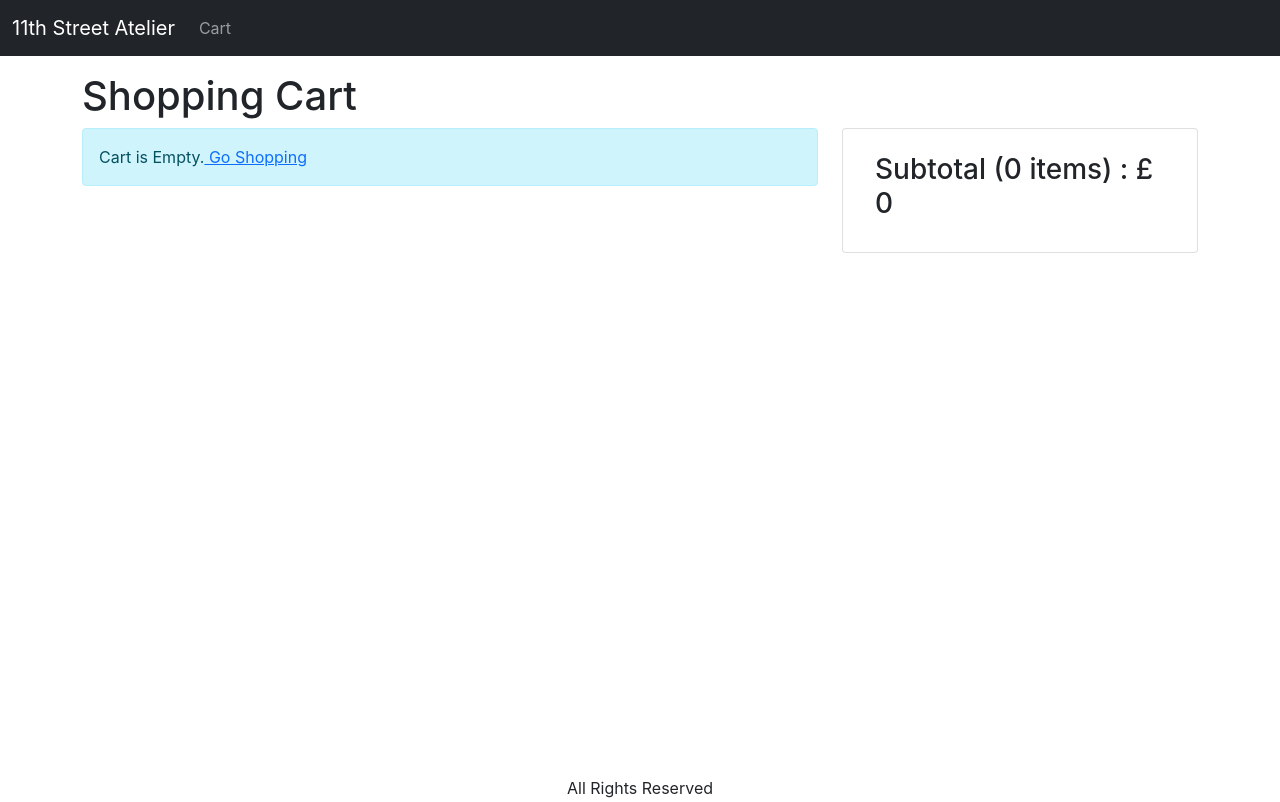
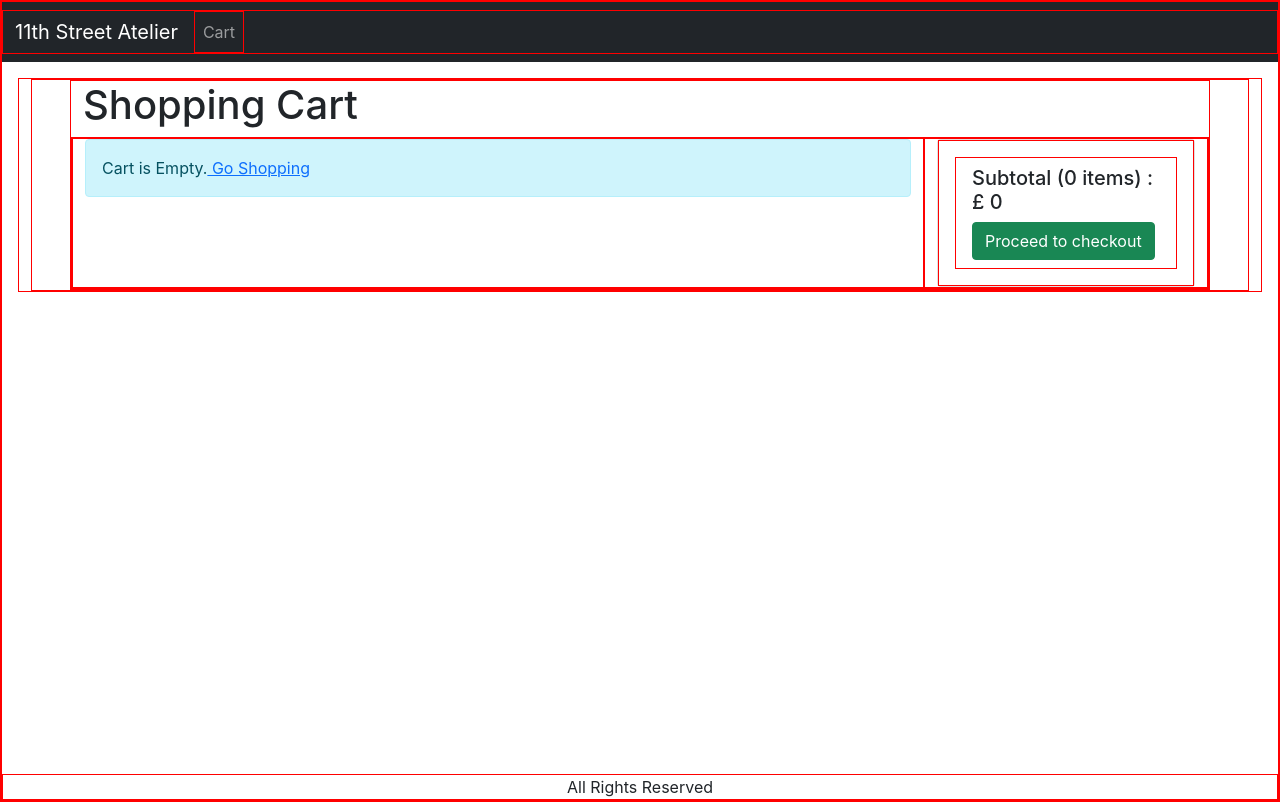
Before and after one commit to samienaseem/Ecomm_React, a React (Create React App) app in the folder frontend/: page /cart in a window 1280 px wide. Built offline with nearby package versions, Linux system fonts and the light colour scheme.

Commit message:
Cart screen bootstrap

```diff
--- a/frontend/src/Screens/CartScreen.js
+++ b/frontend/src/Screens/CartScreen.js
@@ -1,6 +1,6 @@
 import { useContext } from "react"
 import Card from 'react-bootstrap/Card'
-import Button from "react-bootstrap/esm/Button"
+import Button from 'react-bootstrap/esm/Button'
 import Col from "react-bootstrap/esm/Col"
 import Container from "react-bootstrap/esm/Container"
 import Row from "react-bootstrap/esm/Row"
@@ -16,6 +16,13 @@ export default function CartScreen() {
     const {cart:{ cartItems },
     }=state
     console.log(cartItems)
+
+    const UpdateCartHandler=(item,quantity)=>{
+        alert({'quantity': quantity})
+    }
+    const UpdateCartHandler1 = (item, quantity) => {
+      alert("minus one ")
+    };
     return (
       <div>
         <Container>
@@ -25,7 +32,7 @@ export default function CartScreen() {
           <h1>Shopping Cart</h1>
 
           <Row>
-            <Col md={8}>
+            <Col md={9}>
               {cartItems.length === 0 ? (
                 <MessageBox>
                   Cart is Empty.
@@ -42,9 +49,41 @@ export default function CartScreen() {
                             src={item.image}
                             alt={item.name}
                           />{' '}
-                          <Link to={`/product/${item.slug}`}>{item.name}</Link>
+                          {/* <Link to={`/product/${item.slug}`}>{item.name}</Link> */}
                         </Col>
-                        <Col md={3}>
+                        {/* -------MyVersion---------- */}
+                        <Col md={8}>
+                          <Row>
+                            <Col md={12} className="cartItemTitle">
+                              <Link to={`/product/${item.slug}`}>
+                                {item.name}
+                              </Link>
+                            </Col>
+                          </Row>
+                          <Row className="align-items-center">
+                            <Col md={5}>
+                              <Button disabled={item.quantity === 1} onClick={UpdateCartHandler1(item,item.quantity-1)}>
+                                <i className="fas fa-minus-circle"></i>
+                              </Button>{' '}
+                              <span>{item.quantity}</span>{' '}
+                              <Button
+                                disabled={item.quantity === item.countInStock} onClick={()=>{
+                                    UpdateCartHandler(item,item.quantity+1)
+                                }}
+                               >
+                                <i className="fas fa-plus-circle"></i>
+                              </Button>{' '}
+                            </Col>
+                            <Col md={5}>£{item.price}</Col>
+                            <Col md={2}>
+                              <Button variant="light">
+                                <i className="fas fa-trash"></i>
+                              </Button>
+                            </Col>
+                          </Row>
+                        </Col>
+                        {/* ----------End---------- */}
+                        {/* <Col md={3}>
                           <Button disabled={item.quantity === 1}>
                             <i className="fas fa-minus-circle"></i>
                           </Button>{' '}
@@ -60,22 +99,28 @@ export default function CartScreen() {
                           <Button variant="light">
                             <i className="fas fa-trash"></i>
                           </Button>
-                        </Col>
+                        </Col> */}
                       </Row>
                     </ListGroup.Item>
                   ))}
                 </ListGroup>
               )}
             </Col>
-            <Col md={4}>
+            <Col md={3}>
               <Card>
                 <Card.Body>
                   <ListGroup variant="flush">
                     <ListGroup.Item>
-                            <h3>
-                                Subtotal ({cartItems.reduce((a,c)=>a+c.quantity,0)} {' '}
-                                items) : £ {cartItems.reduce((a,c)=>a+c.price*c.quantity,0)}
-                            </h3>
+                      <h5>
+                        Subtotal (
+                        {cartItems.reduce((a, c) => a + c.quantity, 0)} items) :
+                        £{' '}
+                        {cartItems.reduce(
+                          (a, c) => a + c.price * c.quantity,
+                          0
+                        )}
+                      </h5>
+                      <Button variant="success">Proceed to checkout</Button>
                     </ListGroup.Item>
                   </ListGroup>
                 </Card.Body>
--- a/frontend/src/index.css
+++ b/frontend/src/index.css
@@ -16,6 +16,9 @@ main{
 .site-container{
   flex: 1;
   min-height: 100vh;
+}
+div{
+  border: 0.3px solid red;
 }
 
 /* header{
@@ -57,3 +60,7 @@ header a {
 .ProductScreen .img-large {
   max-width: 100%;
 }
+/* cartScreen Css */
+.cartItemTitle{
+  margin-bottom: 10px;
+}
```
Lines whose indentation alone changed are shown as unchanged.
